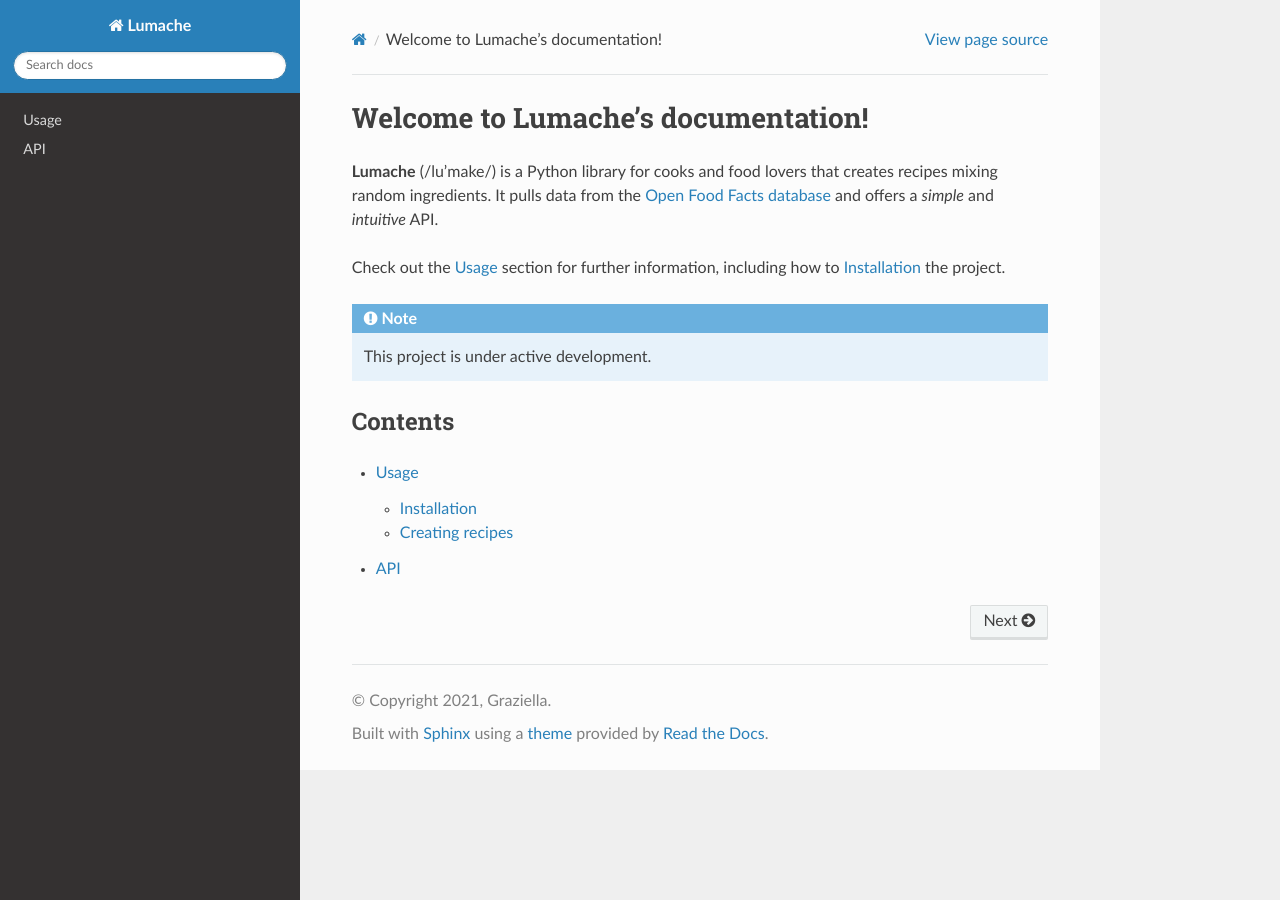
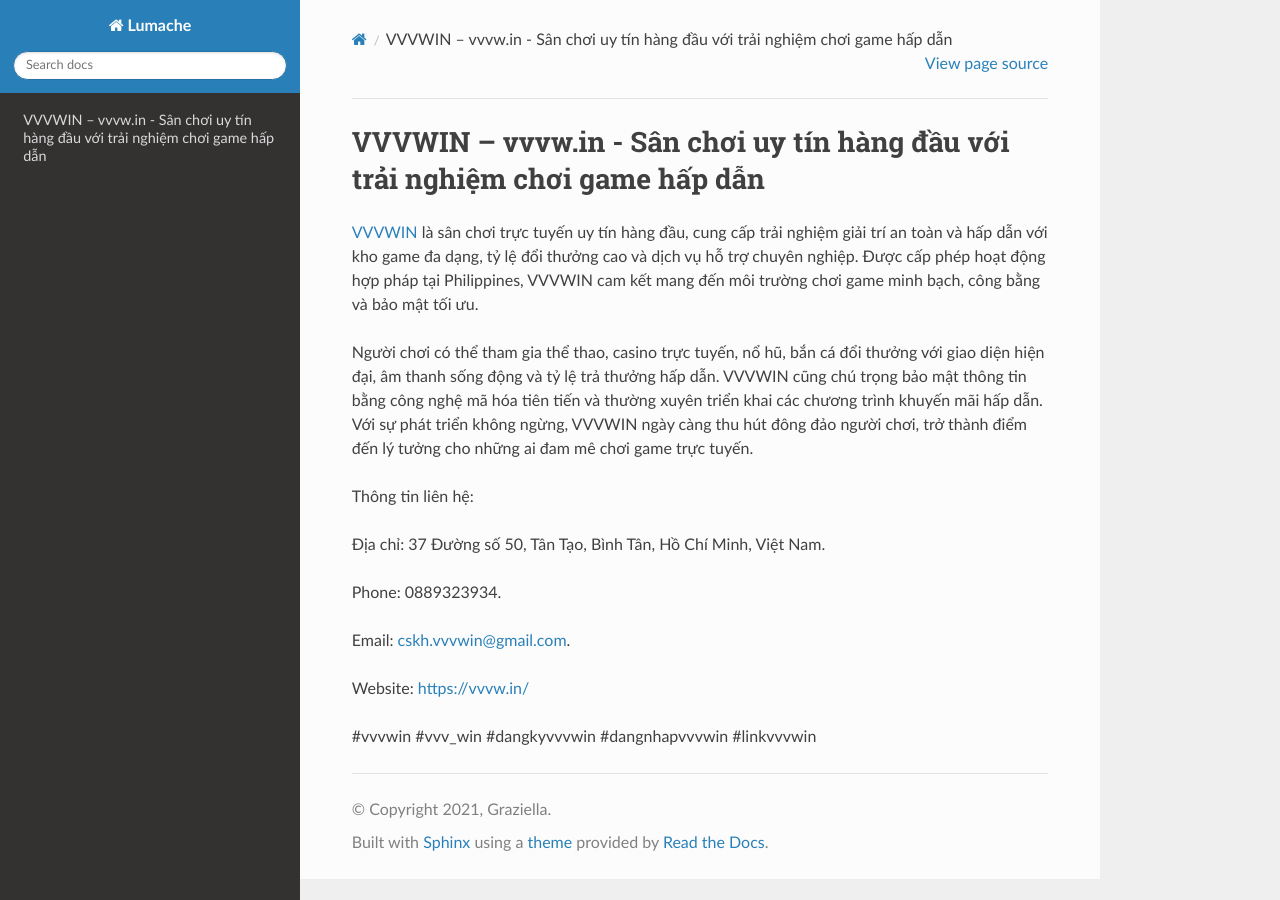
Before and after one commit to ojasvibalay/vvvwincasino, a Sphinx documentation site: the page built from docs/source/index.rst, in a window 1280 px wide. Built offline with Sphinx 7.4.7 and the Read the Docs theme 3.1.0, drawn with Linux system fonts in a browser that asks for light colours.

Commit message:
Update index.rst

```diff
--- a/docs/source/index.rst
+++ b/docs/source/index.rst
@@ -1,22 +1,18 @@
-Welcome to Lumache's documentation!
+VVVWIN – vvvw.in - Sân chơi uy tín hàng đầu với trải nghiệm chơi game hấp dẫn
 ===================================
 
-**Lumache** (/lu'make/) is a Python library for cooks and food lovers
-that creates recipes mixing random ingredients.
-It pulls data from the `Open Food Facts database <https://world.openfoodfacts.org/>`_
-and offers a *simple* and *intuitive* API.
+`VVVWIN <https://vvvw.in/>`_ là sân chơi trực tuyến uy tín hàng đầu, cung cấp trải nghiệm giải trí an toàn và hấp dẫn với kho game đa dạng, tỷ lệ đổi thưởng cao và dịch vụ hỗ trợ chuyên nghiệp. Được cấp phép hoạt động hợp pháp tại Philippines, VVVWIN cam kết mang đến môi trường chơi game minh bạch, công bằng và bảo mật tối ưu.
 
-Check out the :doc:`usage` section for further information, including
-how to :ref:`installation` the project.
+Người chơi có thể tham gia thể thao, casino trực tuyến, nổ hũ, bắn cá đổi thưởng với giao diện hiện đại, âm thanh sống động và tỷ lệ trả thưởng hấp dẫn. VVVWIN cũng chú trọng bảo mật thông tin bằng công nghệ mã hóa tiên tiến và thường xuyên triển khai các chương trình khuyến mãi hấp dẫn. Với sự phát triển không ngừng, VVVWIN ngày càng thu hút đông đảo người chơi, trở thành điểm đến lý tưởng cho những ai đam mê chơi game trực tuyến.
 
-.. note::
+Thông tin liên hệ:
 
-   This project is under active development.
+Địa chỉ: 37 Đường số 50, Tân Tạo, Bình Tân, Hồ Chí Minh, Việt Nam.
 
-Contents
---------
+Phone: 0889323934.
 
-.. toctree::
+Email: cskh.vvvwin@gmail.com.
 
-   usage
-   api
+Website: https://vvvw.in/
+
+#vvvwin #vvv_win #dangkyvvvwin #dangnhapvvvwin #linkvvvwin
```
